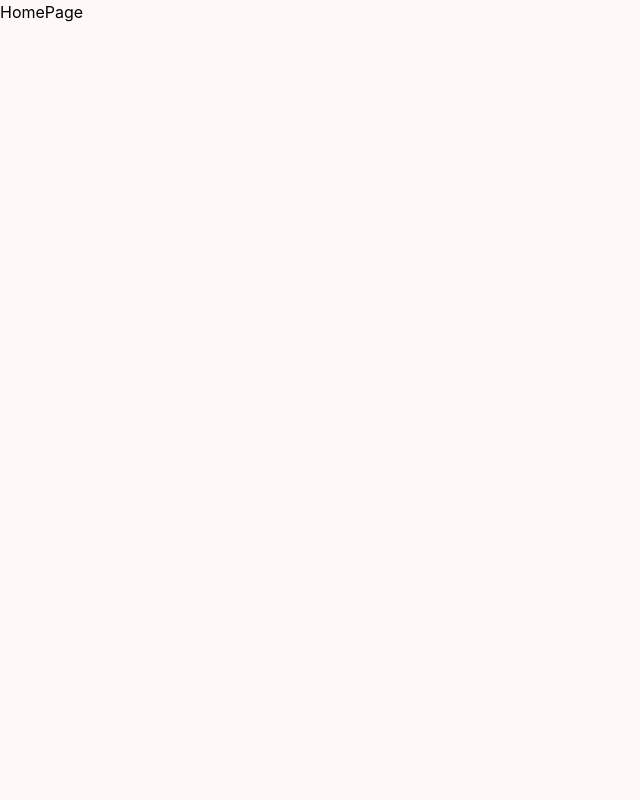
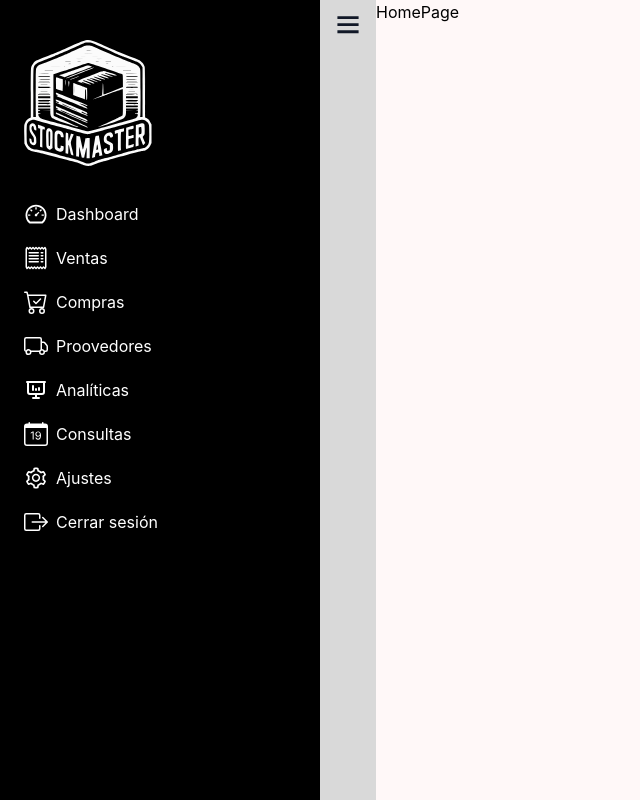
Before and after one commit to rogelioolarte/s15-13-ft-java-react, a React (Vite) app in the folder front/: page /home in a window 1280 px wide. Shown: the whole page, without its empty margins (0-640 px from the left). Built offline with nearby package versions, Linux system fonts and the light colour scheme.

Commit message:
feat: add sidebar config: install react icons

```diff
--- a/front/package.json
+++ b/front/package.json
@@ -22,6 +22,7 @@
     "formik": "2.4.6",
     "react": "18.3.1",
     "react-dom": "18.3.1",
+    "react-icons": "^5.2.1",
     "react-router-dom": "6.23.1",
     "yup": "1.4.0"
   },
--- a/front/src/App.jsx
+++ b/front/src/App.jsx
@@ -1,9 +1,16 @@
+import { useState } from 'react'
 import { Outlet } from 'react-router-dom'
 import './index.css'
+import Navbar from './components/container/Navbar'
+import Sidebar from './components/container/Sidebar'
 
 export default function App() {
+  const [openSidebar, setOpenSidebar] = useState(false);
+
   return (
-    <div>
+    <div className='flex'>
+      <Sidebar openSidebar={openSidebar} setOpenSidebar={setOpenSidebar} />
+      <Navbar openSidebar={openSidebar} setOpenSidebar={setOpenSidebar} />
       <Outlet />
     </div>
   )
--- /dev/null
+++ b/front/src/components/container/Navbar.jsx
@@ -0,0 +1,19 @@
+import { TfiMenu } from "react-icons/tfi";
+import { MdOutlineClose } from "react-icons/md";
+
+export default function Navbar({ openSidebar, setOpenSidebar }) {
+    const handleSidebarToggle = () => {
+        setOpenSidebar((prev) => !prev);
+    };
+    return (
+        <nav className="flex justify-center p-2 w-14 min-h-screen bg-[#D9D9D9]">
+            <button
+                aria-label="Toggle Menu"
+                className="p-1 flex justify-center items-center w-8 h-8 bg-transparent rounded-md hover:bg-white/35 transition-all duration-300 ease-in-out"
+                onClick={() => handleSidebarToggle()}>
+                {openSidebar ?
+                    <MdOutlineClose fill="#111827" size={26} /> : <TfiMenu fill="#111827" size={26} />}
+            </button>
+        </nav>
+    )
+}
--- /dev/null
+++ b/front/src/components/container/Sidebar.jsx
@@ -0,0 +1,91 @@
+import { useNavigate } from 'react-router-dom';
+import Logo from '../../assets/logo-md.svg';
+import { AiOutlineDashboard } from "react-icons/ai";
+import { BsReceipt } from "react-icons/bs";
+import { BsCartCheck } from "react-icons/bs";
+import { BsTruck } from "react-icons/bs";
+import { TbPresentationAnalytics } from "react-icons/tb";
+import { BsCalendarDate } from "react-icons/bs";
+import { AiOutlineSetting } from "react-icons/ai";
+import { BsBoxArrowRight } from "react-icons/bs";
+
+export default function Sidebar({ openSidebar, setOpenSidebar }) {
+  const navigate = useNavigate();
+  const propertiesProfile = [
+    {
+      name: 'Dashboard',
+      url: '/dashboard',
+      icon: <AiOutlineDashboard className="text-2xl" />,
+    },
+    {
+      name: 'Ventas',
+      url: '/ventas',
+      icon: <BsReceipt className="text-2xl" />,
+    },
+    {
+      name: 'Compras',
+      url: '/compras',
+      icon: <BsCartCheck className="text-2xl" />,
+    },
+    {
+      name: 'Proovedores',
+      url: '/proovedores',
+      icon: <BsTruck className="text-2xl" />,
+    },
+    {
+      name: 'Analíticas',
+      url: '/analiticas',
+      icon: <TbPresentationAnalytics className="text-2xl" />,
+    },
+    {
+      name: 'Consultas',
+      url: '/consultas',
+      icon: <BsCalendarDate className="text-2xl" />,
+    },
+    {
+      name: 'Ajustes',
+      url: '/ajustes',
+      icon: <AiOutlineSetting className="text-2xl" />,
+    },
+  ];
+  const navigateRoutes = (url) => {
+    navigate(url);
+    setOpenSidebar(false);
+  };
+
+  return (
+    <div
+      className={`${openSidebar ? 'w-0' : 'w-60 sm:w-80'} h-full transition-all duration-500 ease-in-out`}
+    >
+      <div className={`sidebar flex h-full min-h-svh gap-2 flex-col bg-black overflow-y-scroll`}>
+        <header className="px-6 pt-10 pb-5">
+          <img
+            className="w-24 object-cover sm:w-32"
+            src={Logo}
+            alt={''}
+          />
+        </header>
+        <div className="flex h-2/3 w-full flex-col gap-1">
+          {propertiesProfile.map((properties) => (
+            <button
+              className="w-full text-white px-6 py-2 2xl:py-3 flex items-center gap-2"
+              key={properties.name}
+              onClick={() => navigateRoutes(properties.url)}
+            >
+              {properties.icon}
+              {properties.name}
+            </button>
+          ))}
+          <button
+            className="w-full text-white px-6 py-2 flex items-center gap-2"
+            onClick={() => {
+              resetAllSlices(), navigate('/');
+            }}
+          >
+            <BsBoxArrowRight className="text-2xl" />Cerrar sesión
+          </button>
+        </div>
+      </div>
+    </div>
+  );
+};
--- a/front/src/index.css
+++ b/front/src/index.css
@@ -56,3 +56,18 @@ body {
   background-color: #fff8f8;
   min-height: 100vh;
 }
+
+.sidebar {
+  &::-webkit-scrollbar {
+    width: 0.5rem;
+  }
+
+  &::-webkit-scrollbar-track {
+    background: #000000;
+  }
+
+  &::-webkit-scrollbar-thumb {
+    background: #374151;
+    border-radius: 10px;
+  }
+}
```
Also changed, not shown: 1 other file (tests, documents, lock files or other folders).
